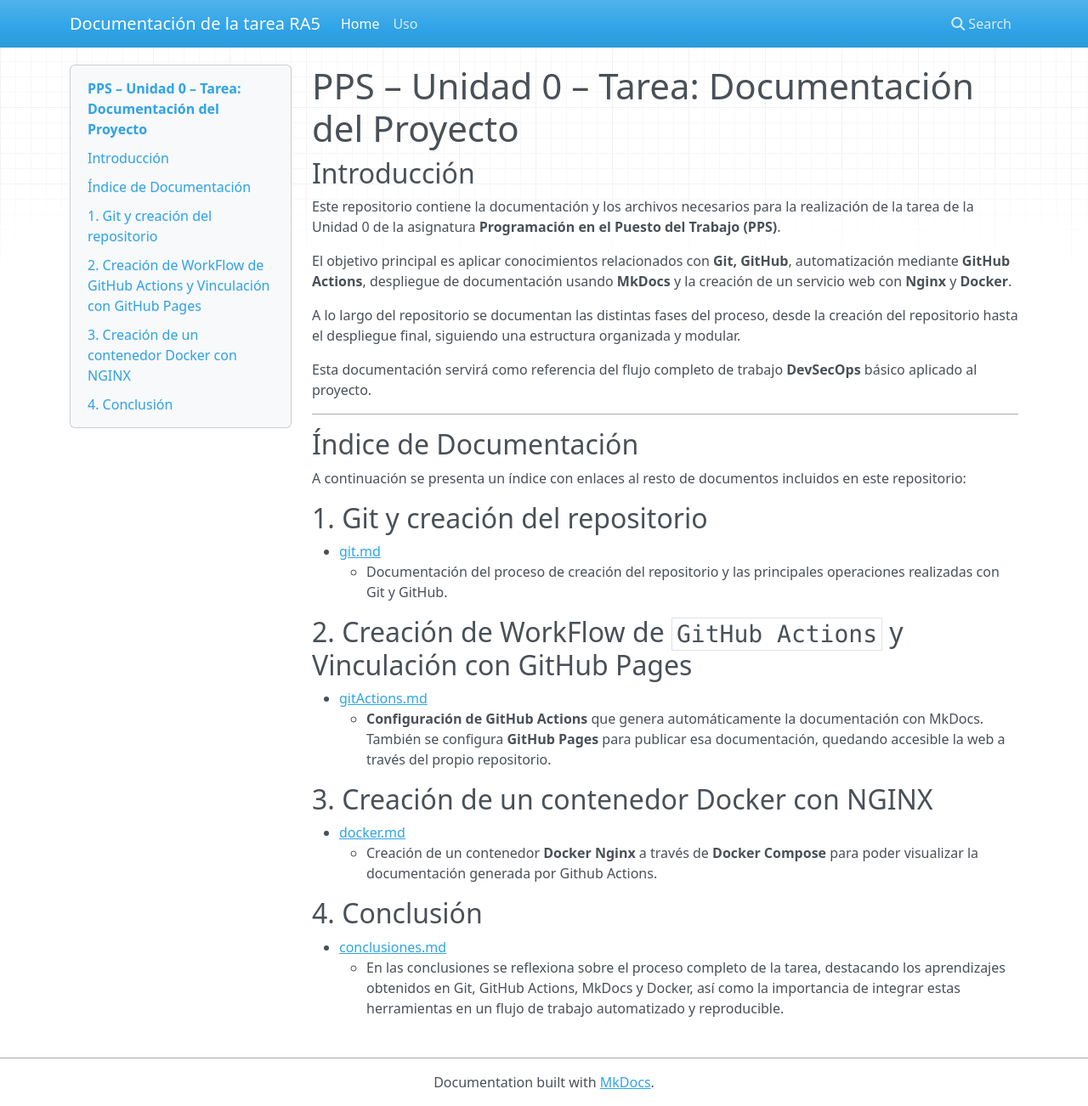
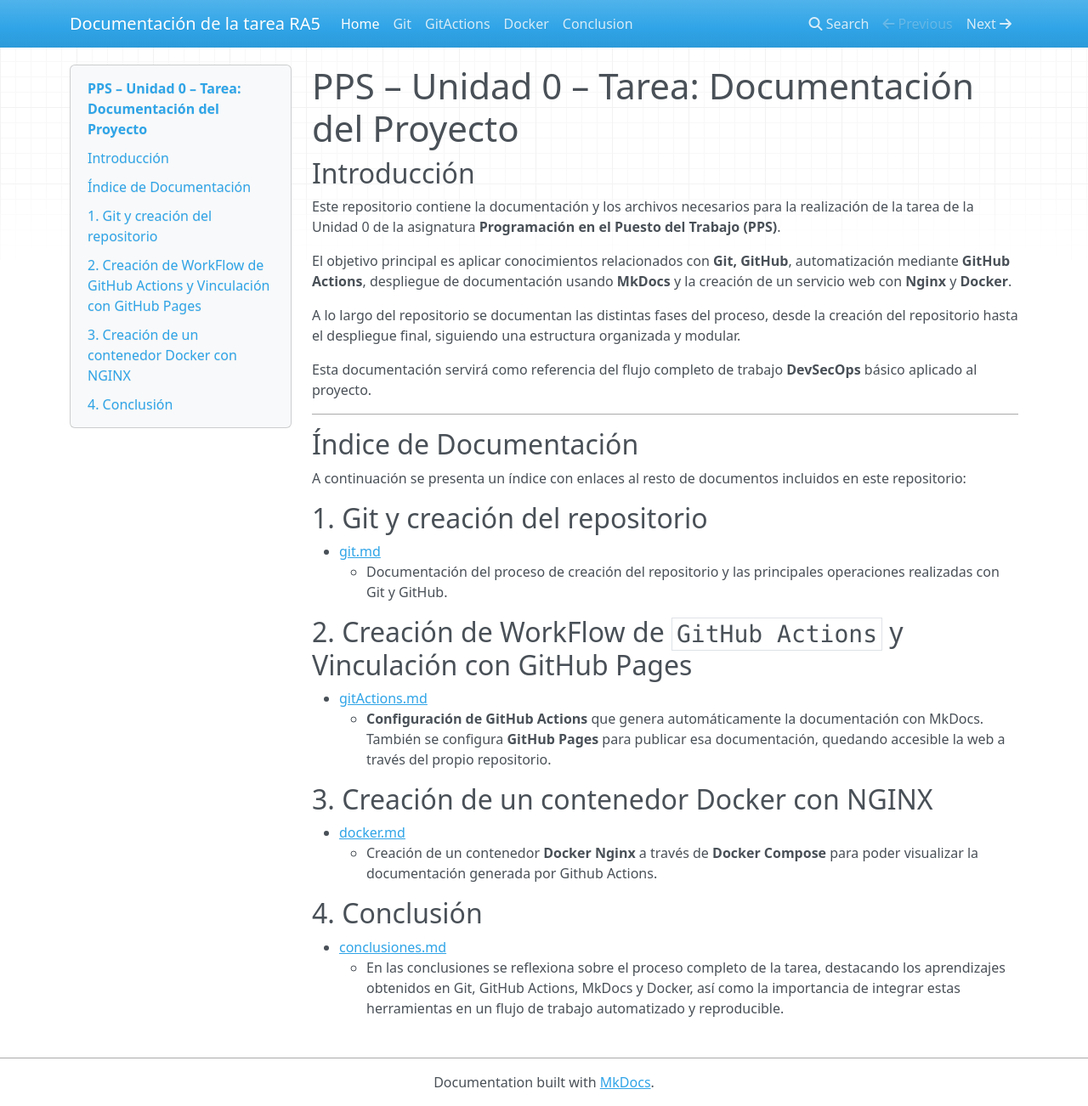
Before and after one commit to victorgc34/PPS-Unidad0-Tarea-Victor, an MkDocs documentation site: the page built from docs/index.md, in a window 1280 px wide and 1302 px high. Shown: the whole window at 85% size. Built offline with MkDocs 1.6.1, drawn with Linux system fonts in a browser that asks for light colours; nearby versions of some CDN libraries.

Commit message:
prueba mkdocs

```diff
--- a/mkdocs.yml
+++ b/mkdocs.yml
@@ -12,7 +12,10 @@ site_name: Documentación de la tarea RA5 # Define el título que aparecerá en
 nav:
   # El nombre de la sección en el menú: nombre_archivo.md
   - Home: index.md             # Primer elemento del menú, enlaza con el archivo 'index.md'.
-  - Uso: guia_uso.md           # Segundo elemento del menú, enlaza con el archivo 'guia_uso.md'.
+  - Git: git.md           # Segundo elemento del menú, enlaza con el archivo 'guia_uso.md'.
+  - GitActions: gitActions.md
+  - Docker: docker.md
+  - Conclusion: conclusiones.md
   # Se pueden añadir subsecciones anidando listas:
   # - Referencia:
   #   - Funciones: referencia/funciones.md
```
Also changed, not shown: 1 other file.
